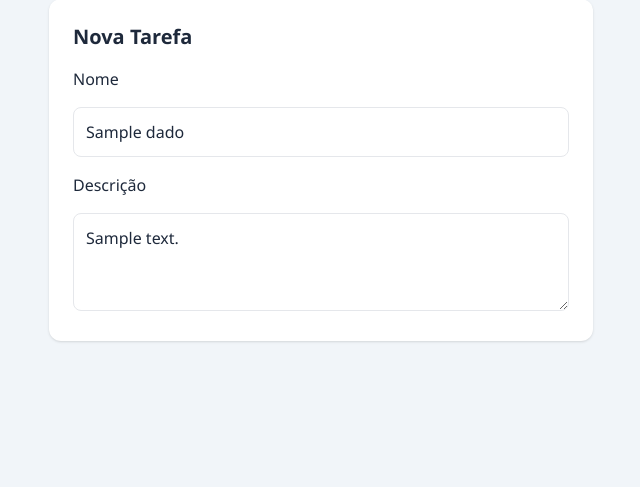
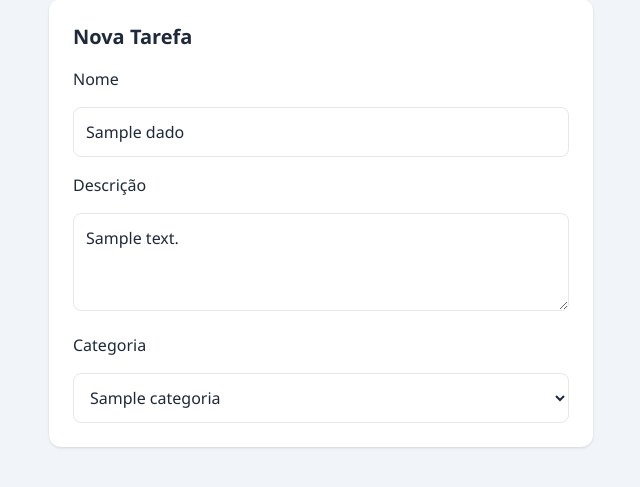
Before and after one commit to melissagouvea/ESTODOLISTWEB, a Flask app: template templates/formulario.html in a window 1280 px wide. Shown: the part 101-588 px from the top of the page, without its empty margins (319-959 px from the left). Run offline with Flask 3, Linux system fonts and the light colour scheme; the template is opened without the code that fills it: most values are stand-ins (such as "Sample title", 1, 10 or a date in 2020); some libraries are stand-ins or nearby versions.

Commit message:
adiciona seleção de categoria ao formulário de nova tarefa

```diff
--- a/templates/formulario.html
+++ b/templates/formulario.html
@@ -23,7 +23,18 @@
     class="w-full border rounded-lg p-3 focus:ring-2 focus:ring-indigo-400"
 >{{ dados.descricao or "" }}</textarea>
 
-{# categoria aqui #}
+<label for="categoria" class="block font-medium">Categoria</label>
+<select id="categoria" name="categoria" required
+    class="w-full border rounded-lg p-3 bg-white">
+    {% for c in categorias %}
+        <option value="{{ c }}"
+            {% if dados.categoria == c %}selected{% endif %}>
+            {{ c }}
+        </option>
+    {% endfor %}
+</select>
+
+{# prazo aqui #}
 
         </form>
     </main>
```
